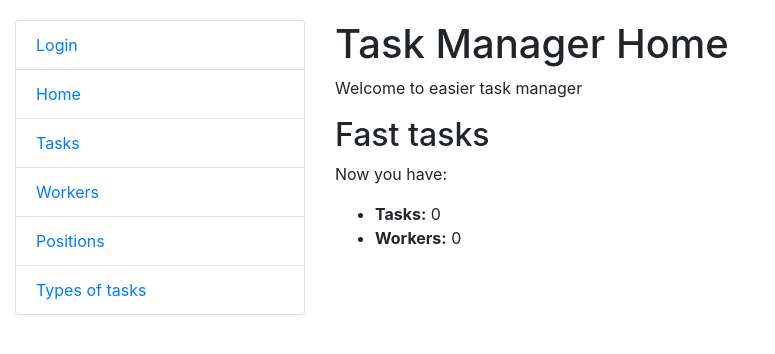
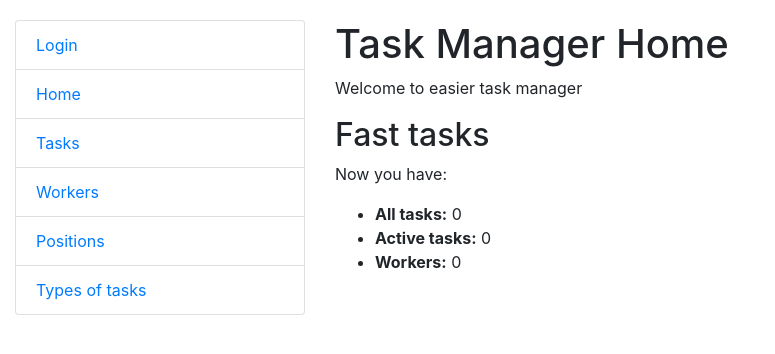
Before and after one commit to strauuch/task-manager, a Django app: page / in a window 1280 px wide. Shown: the top 354 px of the page, without its empty margins (0-775 px from the left). Run offline with Django 5.2, Linux system fonts and the light colour scheme; data that the repository does not hold is empty.

Commit message:
refactor: update index.html template and corresponding view

```diff
--- a/tasks/views.py
+++ b/tasks/views.py
@@ -20,9 +20,11 @@ def index(request):
 
     num_tasks = Task.objects.count()
     num_workers = Worker.objects.count()
+    num_active_tasks = Task.objects.filter(status__in=["pending", "in_progress", "paused", "reviewing"]).count()
 
     context = {
         "num_tasks": num_tasks,
+        "num_active_tasks": num_active_tasks,
         "num_workers": num_workers,
     }
 
--- a/templates/tasks/index.html
+++ b/templates/tasks/index.html
@@ -6,7 +6,8 @@
   <h2>Fast tasks</h2>
   <p>Now you have:</p>
   <ul>
-    <li><strong>Tasks:</strong> {{ num_tasks }}</li>
+    <li><strong>All tasks:</strong> {{ num_tasks }}</li>
+    <li><strong>Active tasks:</strong> {{ num_active_tasks }}</li>
     <li><strong>Workers:</strong> {{ num_workers }}</li>
   </ul>
 
```
